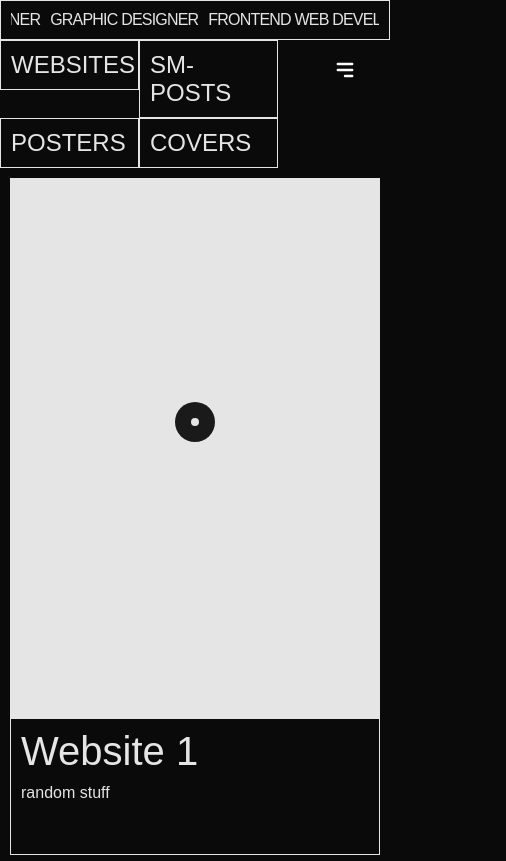
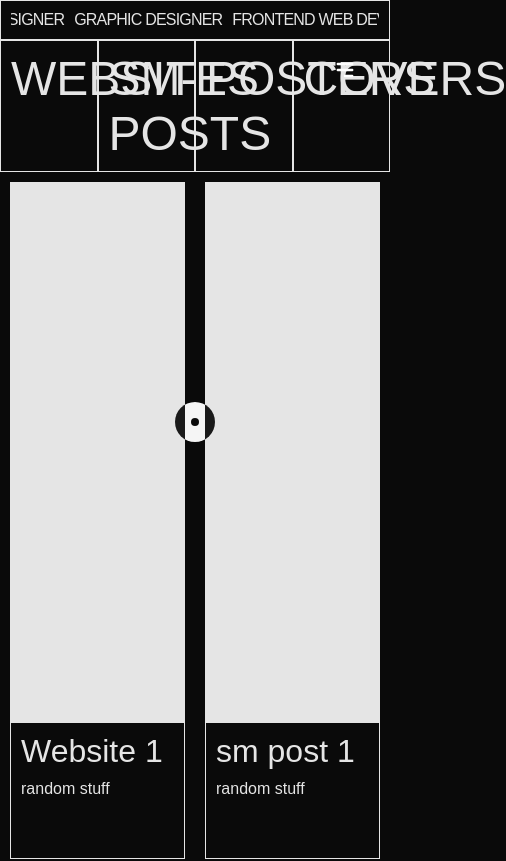
Before and after one commit to DarkVoid01/portfolio-project, a React (Create React App) app: page /projects in a window 390 px wide. Shown: the top 861 px of the page, 506 px wide, since content can reach past the window. Built offline with nearby package versions, Linux system fonts and the light colour scheme.

Commit message:
hopefully stopped my mistake

```diff
--- a/src/pages/Projects/Projects.scss
+++ b/src/pages/Projects/Projects.scss
@@ -40,46 +40,5 @@
             }
         }
     }
-    @media screen and (max-width: 700px){
-        .project-types{
-            width: 100vw;
-            display: flex;
-            flex-wrap: wrap;
-
-            .type{
-                border: 1px solid #e5e5e5;
-                padding: 10px;
-                font-size: 1.5rem;
-                height: fit-content;
-                width: 30%;
-            }
-            .type:hover{
-                color: #0a0a0a;
-                background-color: #e5e5e5;
-                transition: all 500ms ease-in-out;
-            }
-        }
-
-        .portfolio__container{
-            display: flex;
-            flex-direction: column;
-
-            .container{
-                border: 1px solid #e5e5e5;
-                height: 80vh;
-
-                .image{
-                    height: 80%;
-                    background-color: #e5e5e5;
-                }
-                .name{
-                    margin: 10px;
-                    font-size: 2.5rem;
-                }
-                .info{
-                    margin: 10px;
-                }
-            }
-        }
-    }
+    @media screen and (max-width: 550px){}
 }
```
